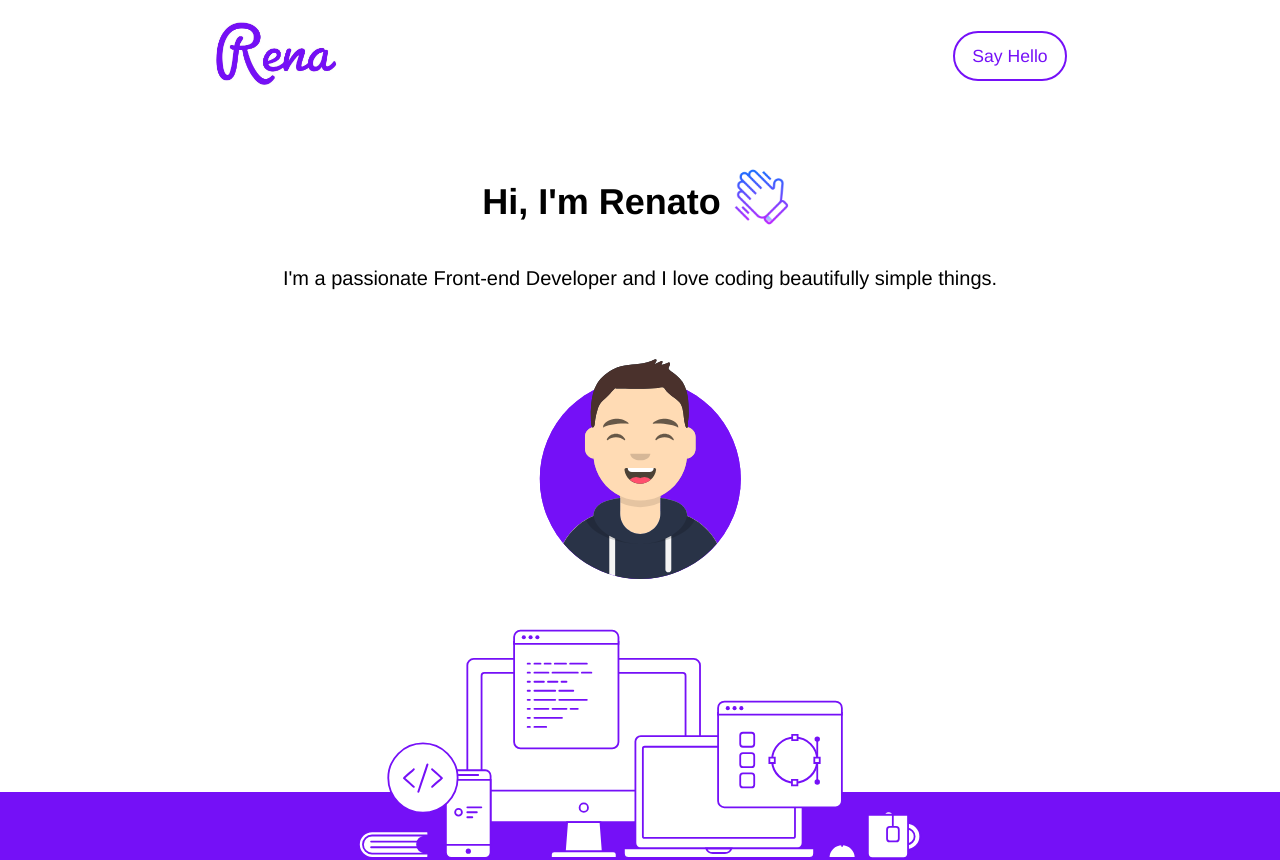
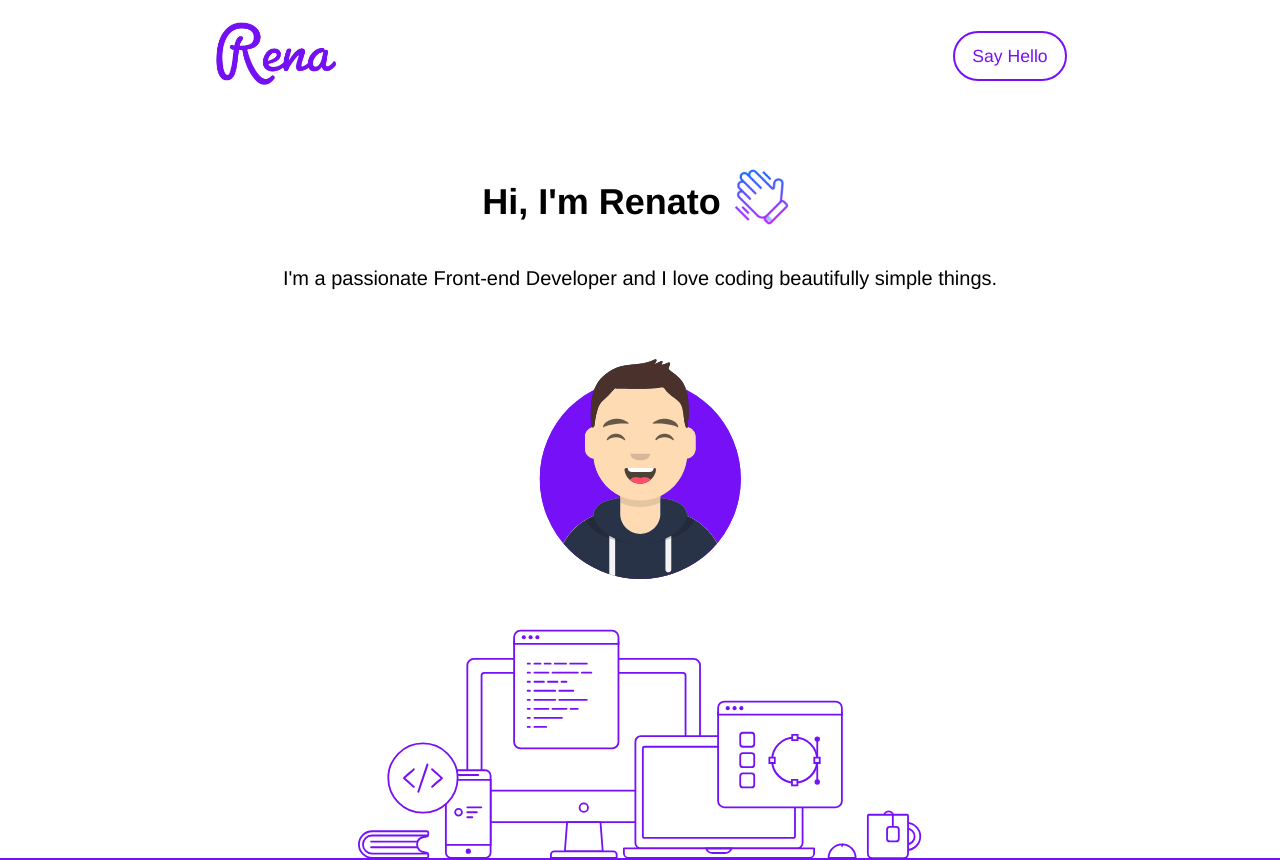
Before and after one commit to renatopiermarini/portfolio, a React (Vite) app: page / in a window 1280 px wide. Shown: the top 860 px of the page. Built offline with nearby package versions, Linux system fonts and the light colour scheme.

Commit message:
design fixed

```diff
--- a/src/components/intro/intro.css
+++ b/src/components/intro/intro.css
@@ -79,7 +79,7 @@
 
 @media screen and (min-width: 1024px) {
   .intro {
-    height: 85vh;
+    height: auto;
   }
 
   .intro-title-div {
```
